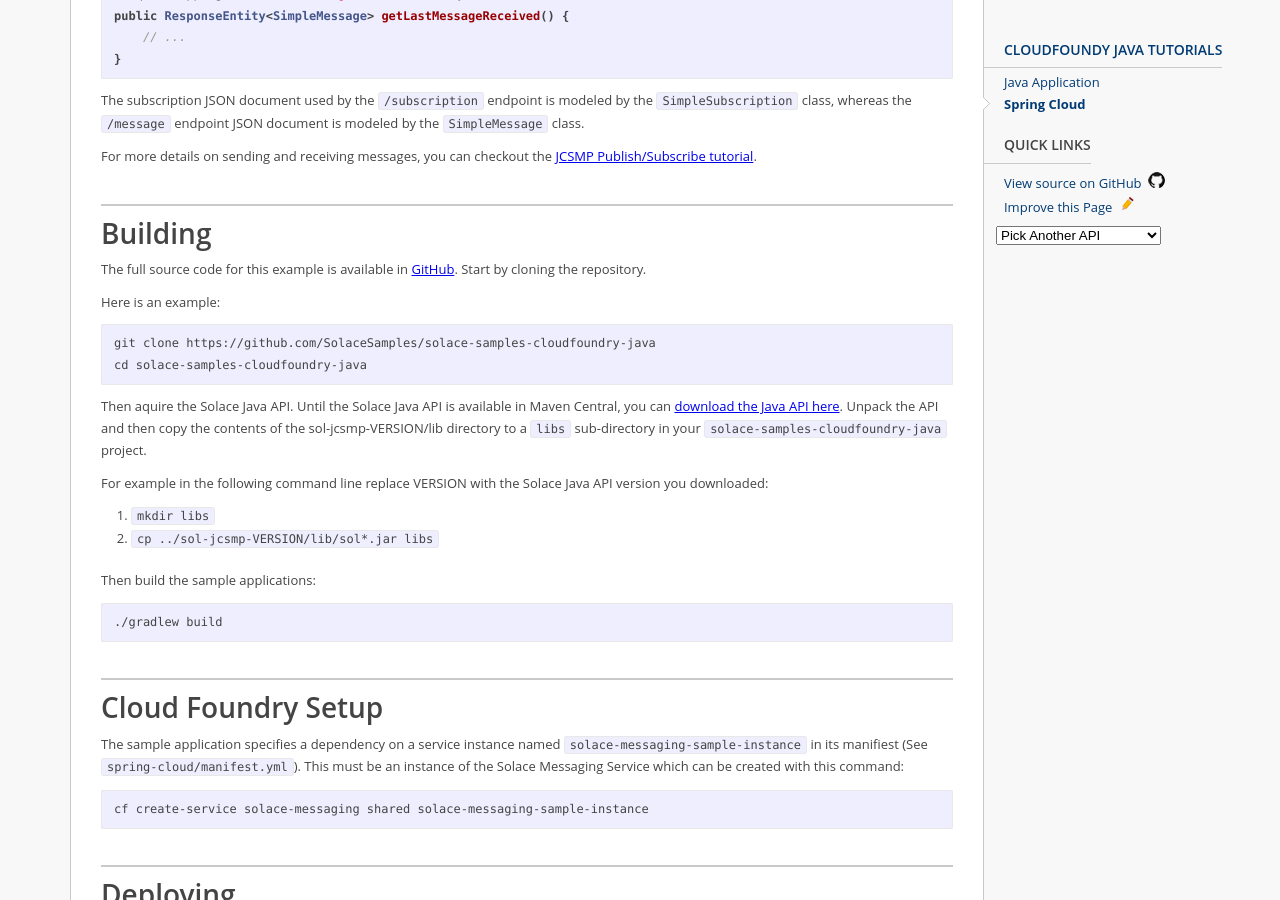
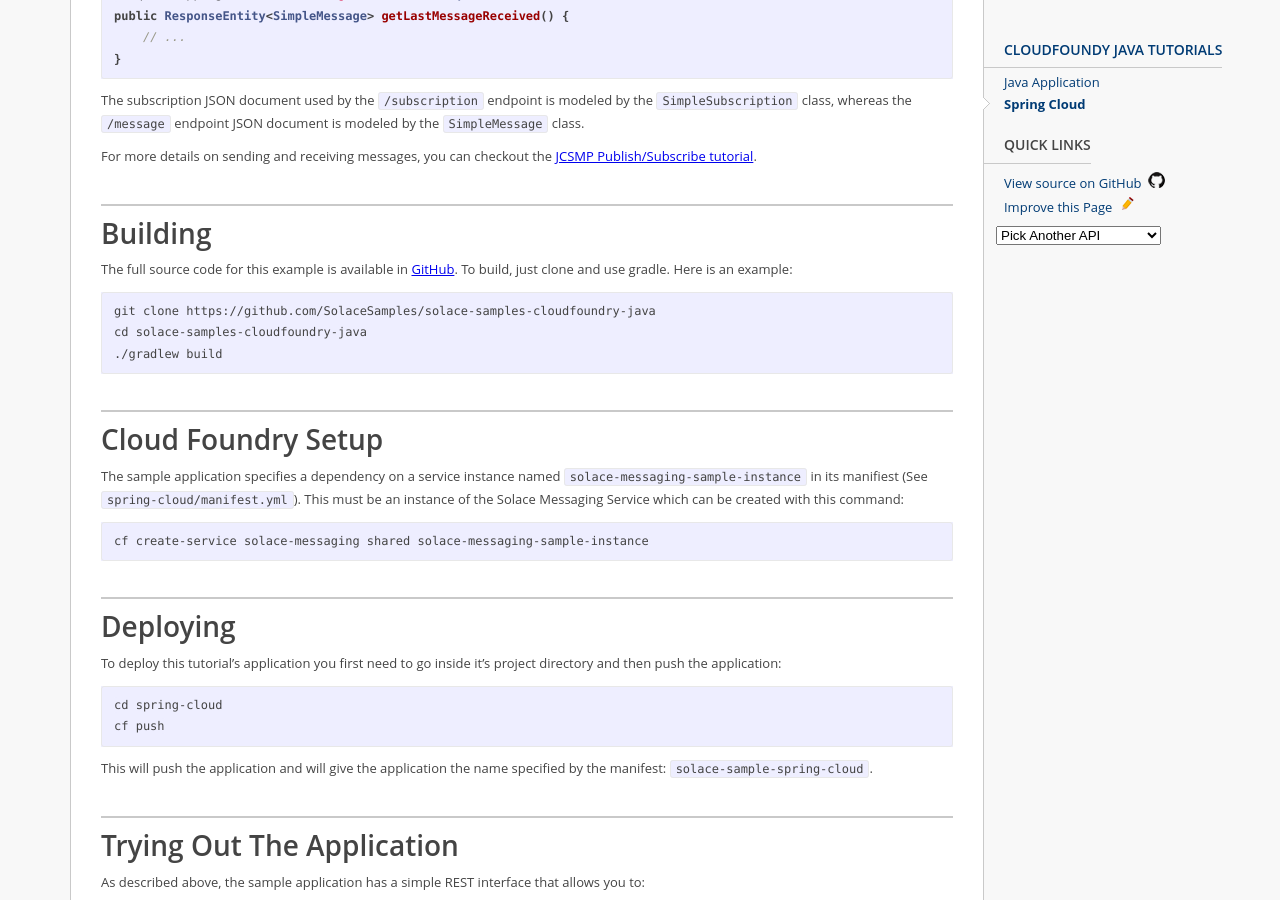
Before and after one commit to SolaceSamples/solace-samples-cloudfoundry-java, a Jekyll site: the page built from docs/_tutorials/spring-cloud.md, in a window 1280 px wide and 900 px high, scrolled down 5557 px. Built offline with Jekyll 4.4.1, drawn with Linux system fonts in a browser that asks for light colours.

Commit message:
Missed one file in update for maven central

````diff
--- a/docs/_tutorials/spring-cloud.md
+++ b/docs/_tutorials/spring-cloud.md
@@ -232,25 +232,11 @@ For more details on sending and receiving messages, you can checkout the [JCSMP
 
 ## Building
 
-The full source code for this example is available in [GitHub]({{ site.repository }}){:target="_blank"}. Start by cloning the repository.
-
-Here is an example:
+The full source code for this example is available in [GitHub]({{ site.repository }}){:target="_blank"}. To build, just clone and use gradle. Here is an example:
 
 ```
 git clone {{ site.repository }}
 cd {{ site.baseurl | remove: '/'}}
-```
-
-Then aquire the Solace Java API. Until the Solace Java API is available in Maven Central, you can [download the Java API here]({{ site.links-downloads }}){:target="_top"}. Unpack the API and then copy the contents of the sol-jcsmp-VERSION/lib directory to a `libs` sub-directory in your `{{ site.baseurl | remove: '/'}}` project.
-
-For example in the following command line replace VERSION with the Solace Java API version you downloaded:
-
-1. `mkdir libs`
-1. `cp ../sol-jcsmp-VERSION/lib/sol*.jar libs`
-
-Then build the sample applications:
-
-```
 ./gradlew build
 ```
 
````
